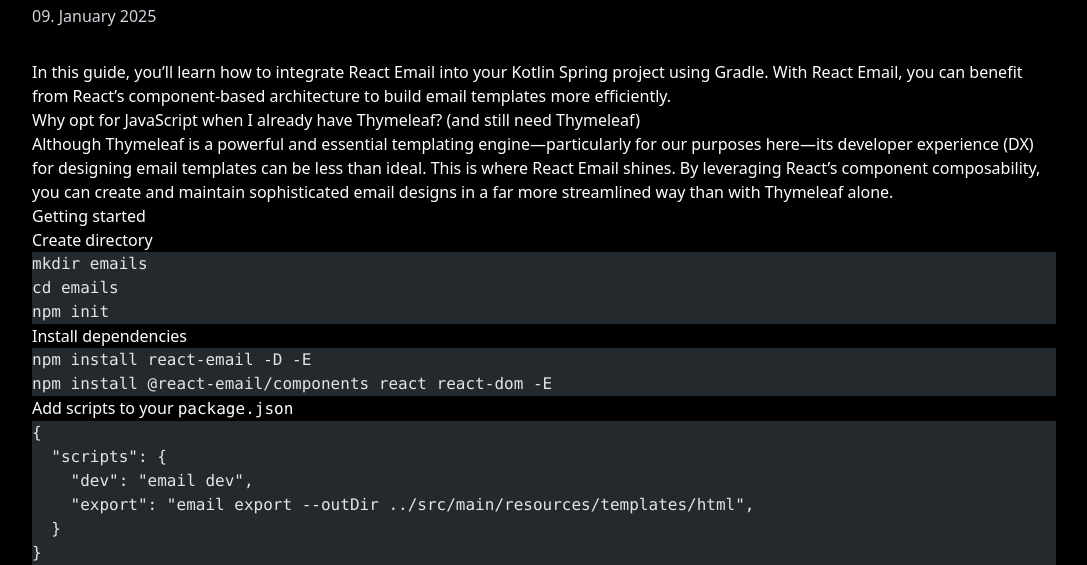
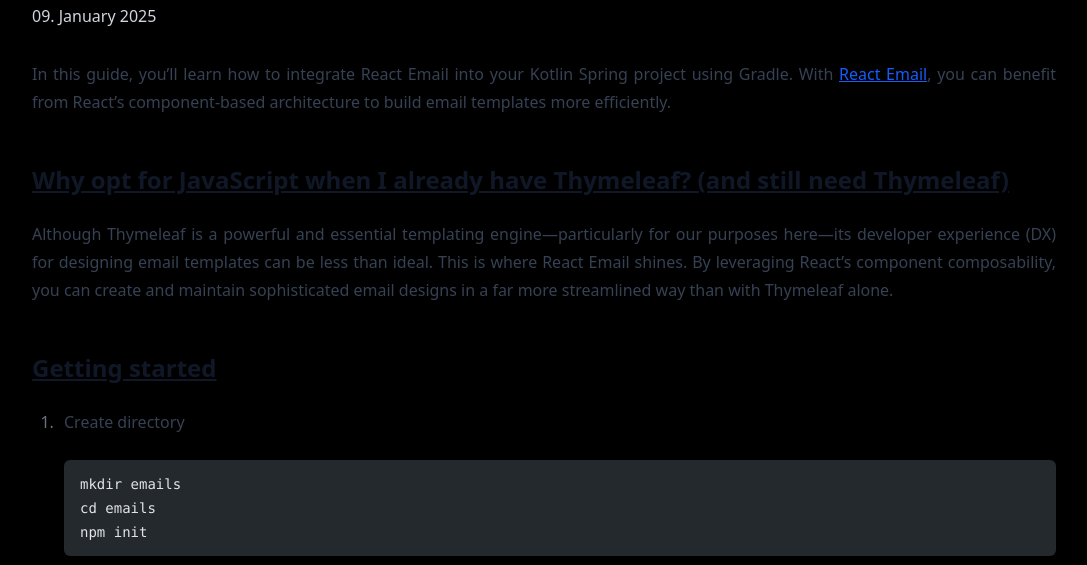
Before and after one commit to Dafnik/Dafnik, an Astro site: page /blog/kotlin-spring-react-email in a window 1280 px wide. Shown: the part 168-733 px from the top of the page, without its empty margins (96-1183 px from the left). Built offline with nearby package versions, Linux system fonts and the light colour scheme; Astro itself is replaced by a stand-in of ours; code samples lack their colours.

Commit message:
fix: add tailwindcss typography plugin

```diff
--- a/src/styles/global.css
+++ b/src/styles/global.css
@@ -1 +1,2 @@
 @import 'tailwindcss';
+@plugin "@tailwindcss/typography";
```
